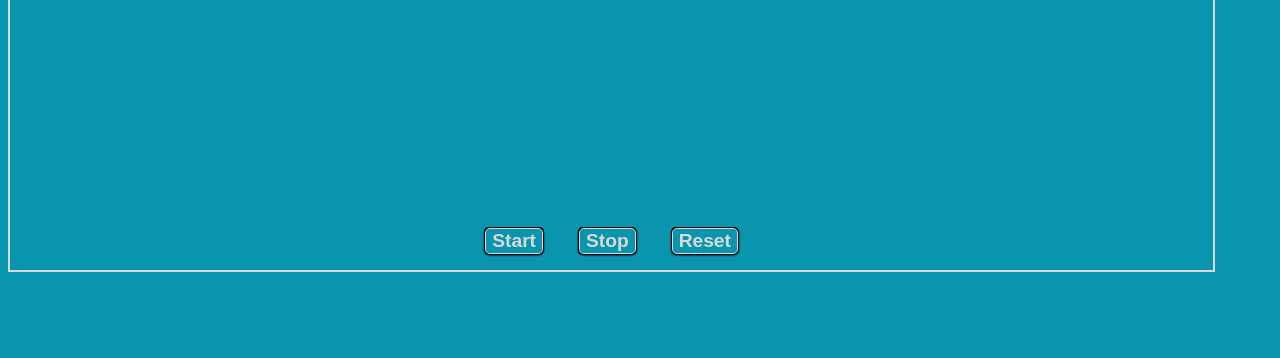
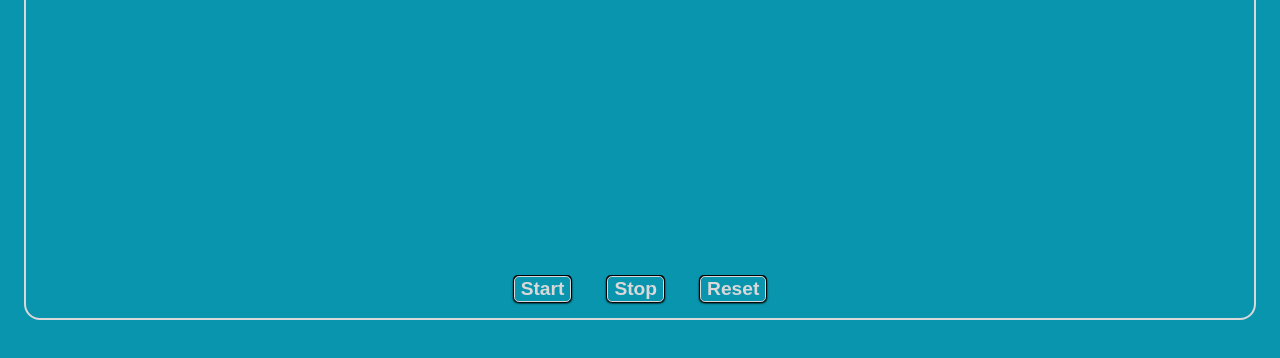
Before and after one commit to Caladbol/simple-timer, a plain HTML site: page index.html in a window 1280 px wide. Shown: the part 420-778 px from the top of the page. Drawn offline with Linux system fonts and the light colour scheme.

Commit message:
Update style.css

```diff
--- a/style.css
+++ b/style.css
@@ -5,21 +5,24 @@
 }
 body {
     background-color: var(--back-ground);
+    display: flex;
+    align-items: center;
+    flex-direction: column;
+}
 
-}
 .wrapper {
     color: var(--text);
     border: 2px solid var(--text);
-    width: 94vw;
-    height: 85vh;
+    border-radius: 1em;
+    width: 96vw;
+    height:  91vh;
     min-height: 250px;
-    max-height: 89vh;
+    max-width: 1300px;
     display: flex;
     align-items: center;
     justify-content: space-between;
     flex-direction: column;
     padding: 10%vh;
-
 }
 
 
@@ -41,10 +44,13 @@ button {
     padding: 5px, 10px;
     margin: 1rem;
     border-radius: 0.3rem;
+    max-width: 25em;
 
 }
 
 .buttons {
     display: inline-block;
     justify-content: space-between;
+    flex-direction: row;
+    size: auto;
 }
```
